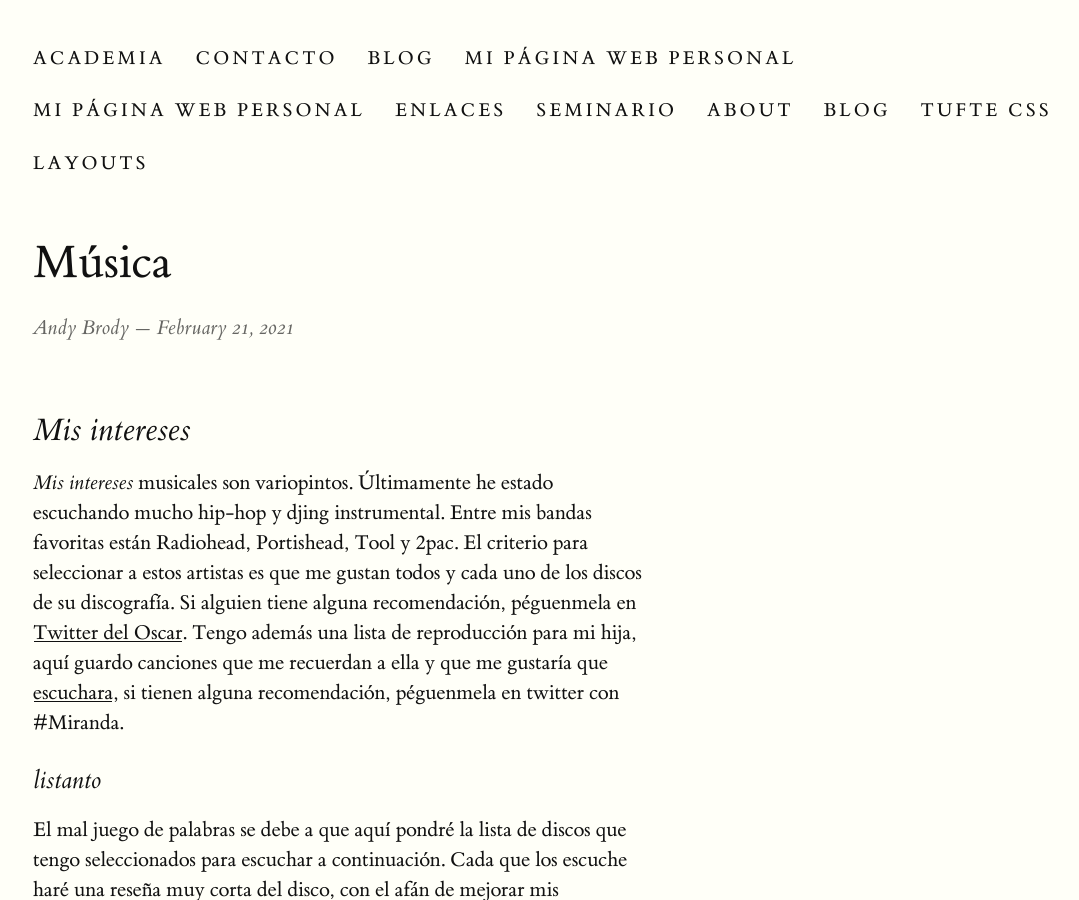
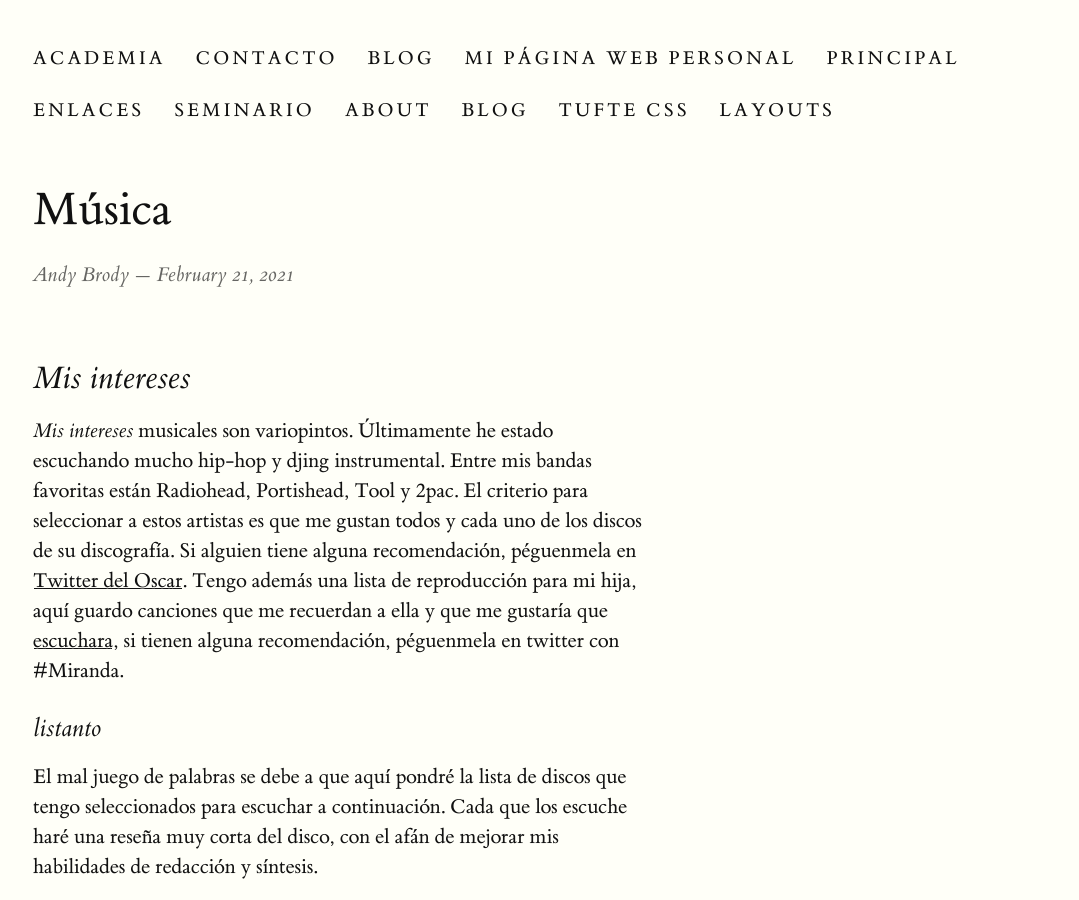
Before and after one commit to Oiuhukt/failosophy, a Jekyll site: the page built from _posts/2021-02-21-Música.md, in a window 1280 px wide and 900 px high. Shown: the whole window, without its empty margins (127-1206 px from the left). Built offline with Jekyll 4.4.1, drawn with Linux system fonts in a browser that asks for light colours.

```diff
--- a/_pages/index.md
+++ b/_pages/index.md
@@ -1,8 +1,8 @@
 ---
+nav_title: Principal
 title: Mi página web personal
 header: failosophy
 description:
-permalink: /
 layout: page
 ---
 
```
